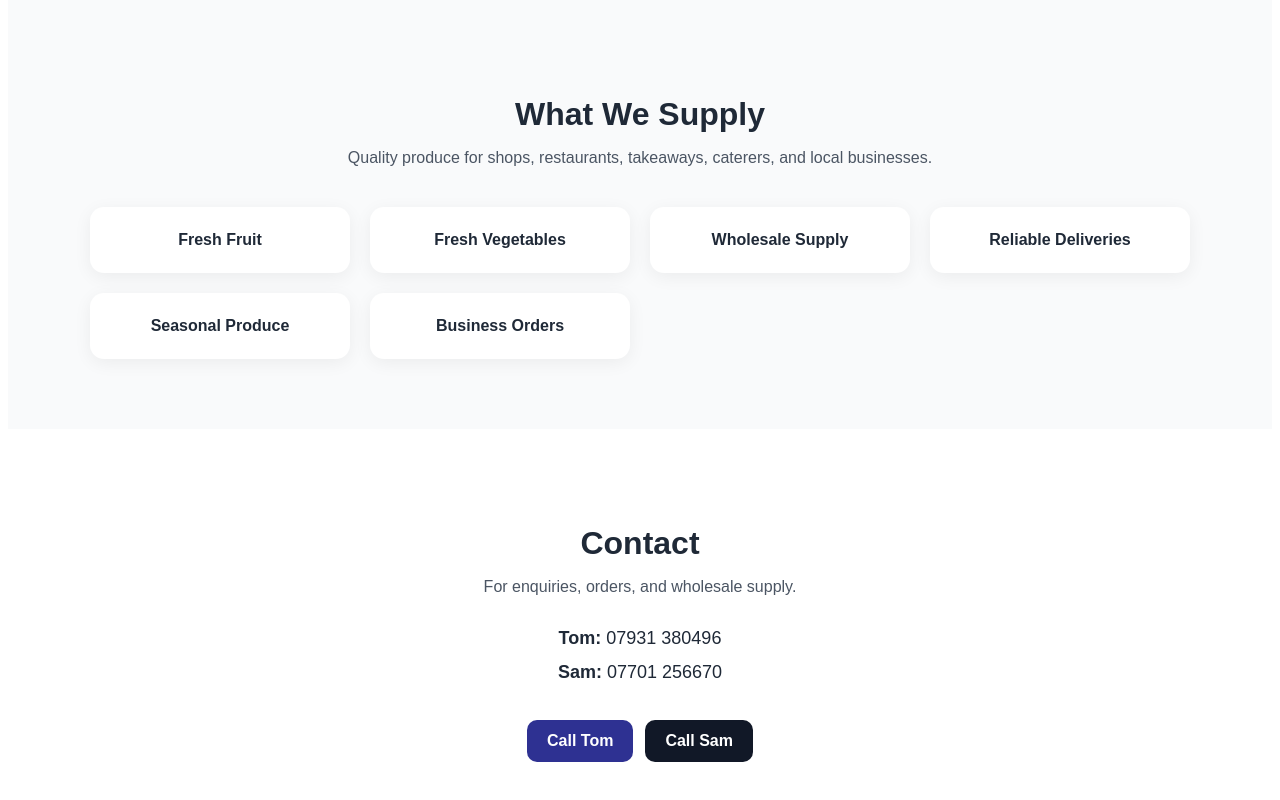
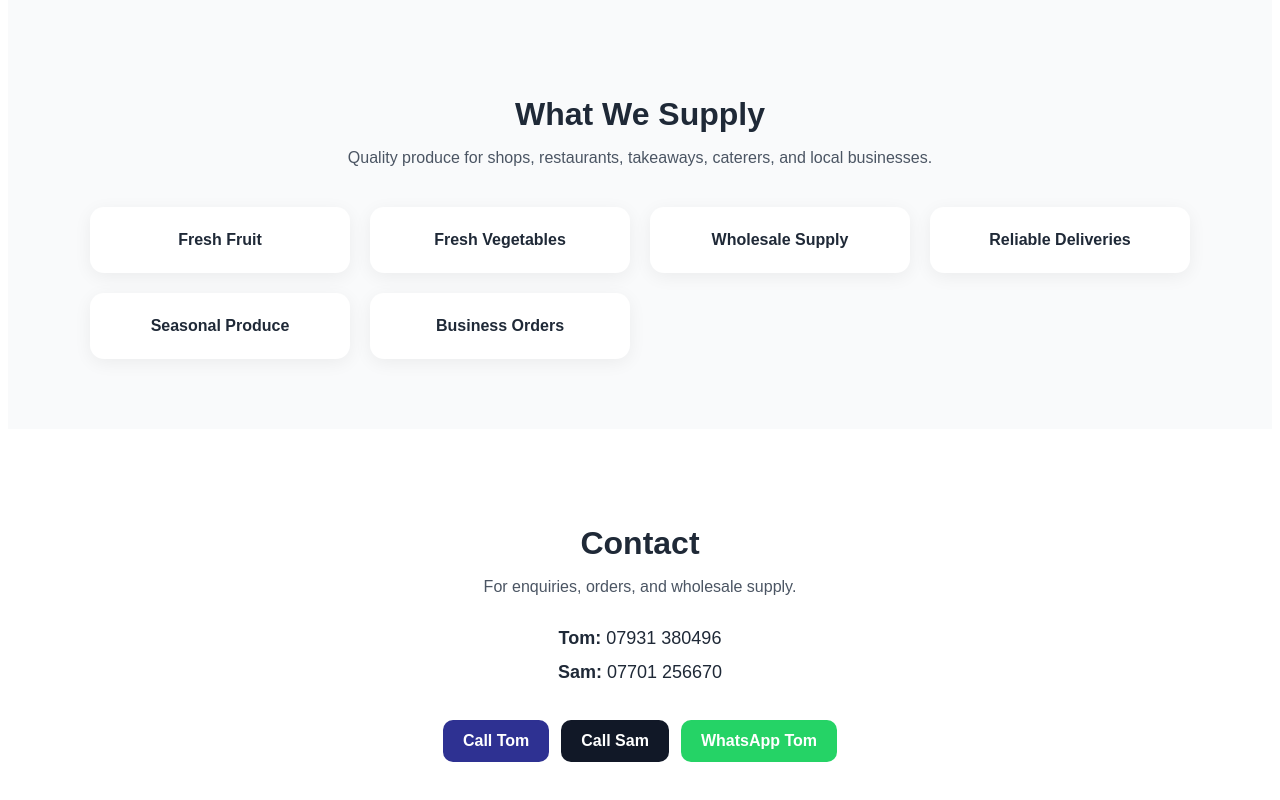
Before and after one commit to samrobo11/ts-robinson-site, a Next.js app: page / in a window 1280 px wide. Shown: the part 907-1707 px from the top of the page. Built offline with nearby package versions, Linux system fonts and the light colour scheme.

Commit message:
Update page.js

```diff
--- a/app/page.js
+++ b/app/page.js
@@ -165,6 +165,8 @@ export default function Home() {
             href="tel:07701256670"
             style={{
               display: "inline-block",
+              marginRight: 12,
+              marginBottom: 12,
               background: "#111827",
               color: "#fff",
               padding: "12px 20px",
@@ -175,6 +177,24 @@ export default function Home() {
           >
             Call Sam
           </a>
+
+          <a
+            href="https://wa.me/447931380496"
+            target="_blank"
+            rel="noopener noreferrer"
+            style={{
+              display: "inline-block",
+              marginBottom: 12,
+              background: "#25D366",
+              color: "#fff",
+              padding: "12px 20px",
+              borderRadius: 10,
+              textDecoration: "none",
+              fontWeight: 700,
+            }}
+          >
+            WhatsApp Tom
+          </a>
         </div>
       </section>
     </main>
```
